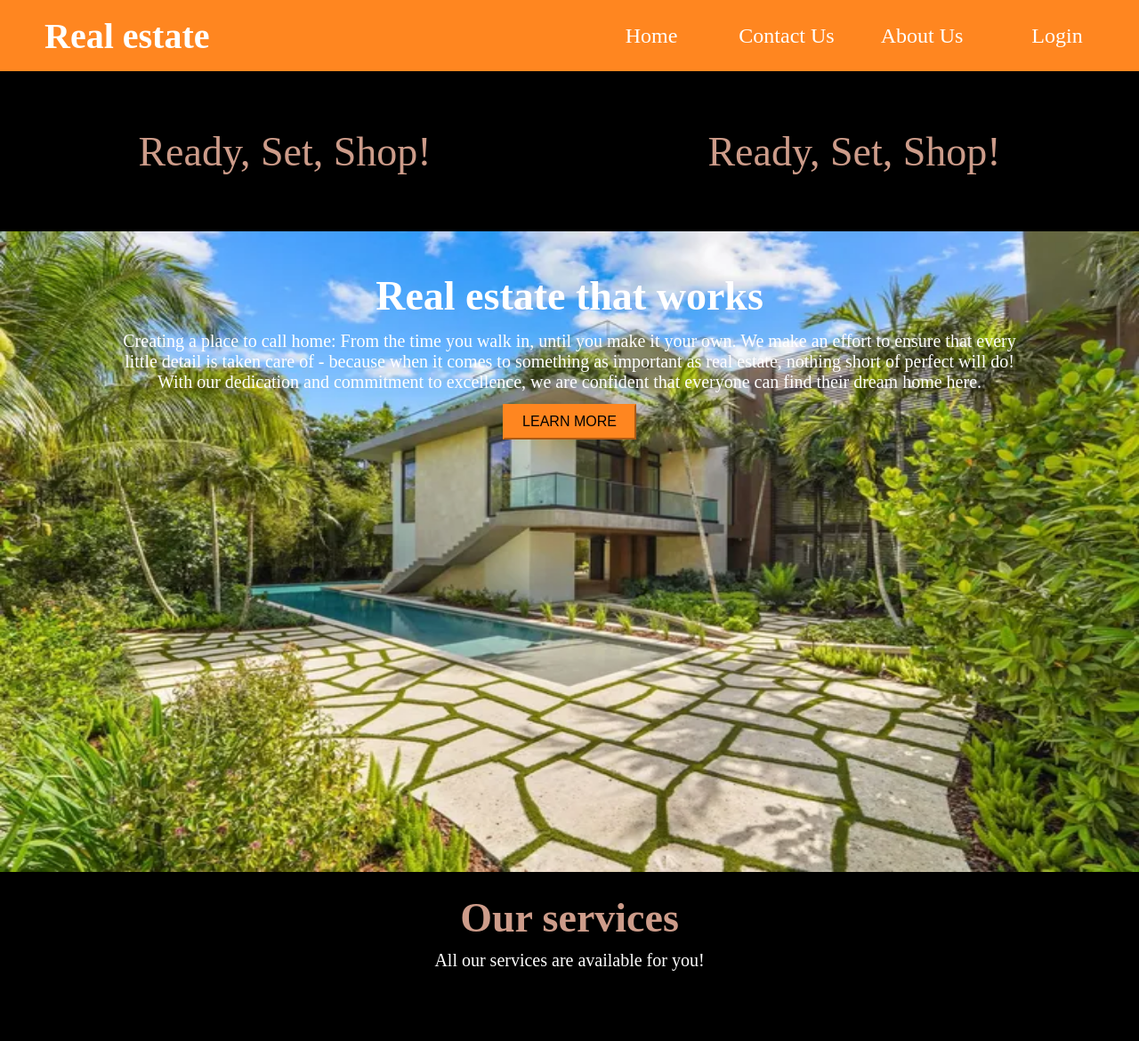
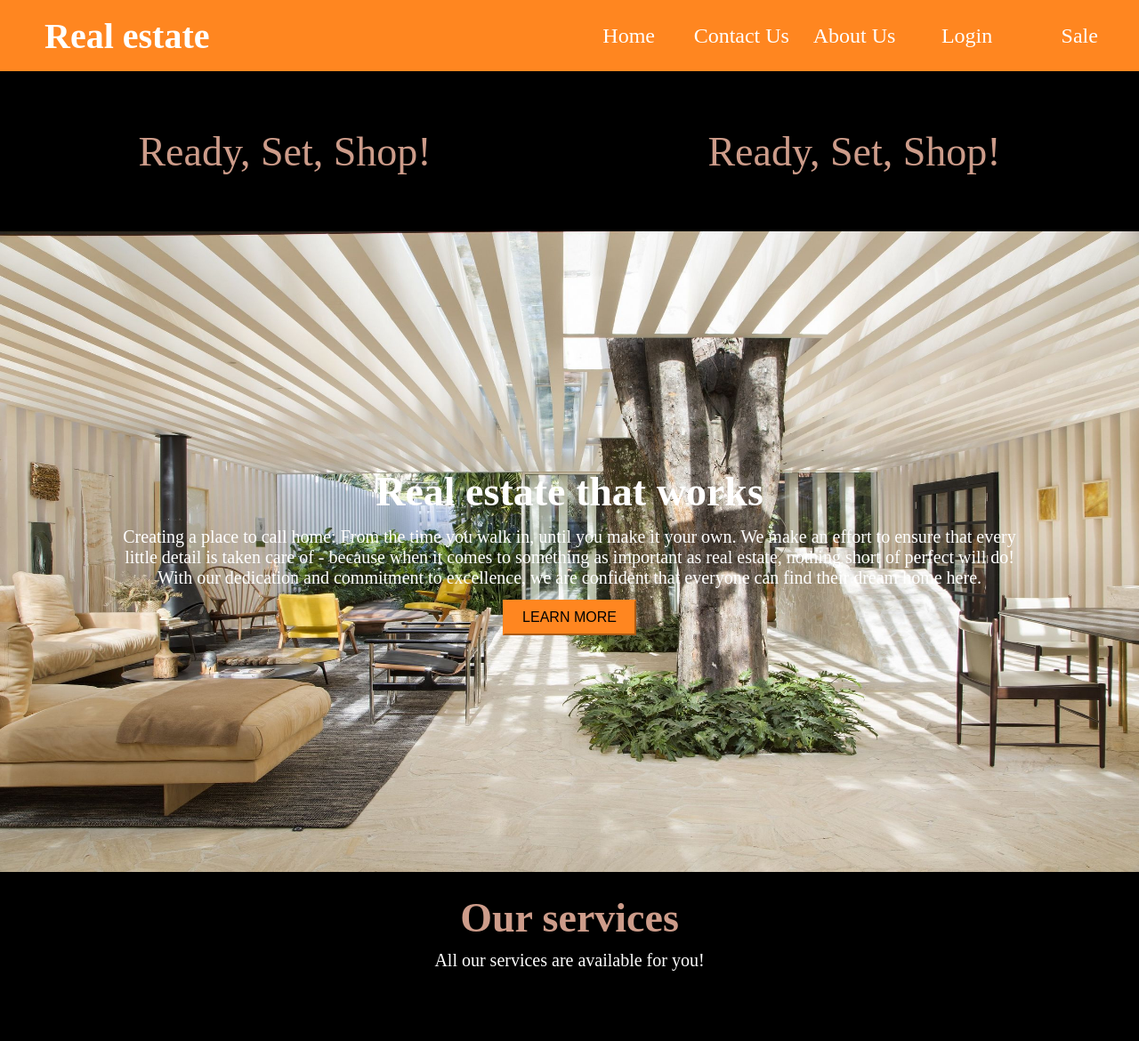
Before and after one commit to AliDreshaj12/Real-Estate, a PHP site: page /Projekti.php in a window 1280 px wide. Shown: the top 1170 px of the page at 89% size. Run offline with PHP 8.4, Linux system fonts and the light colour scheme.

Commit message:
Update projekti

```diff
--- a/Projekti.php
+++ b/Projekti.php
@@ -17,8 +17,8 @@
         <div class="komenti2">Ready, Set, Shop!</div>
     </div>
     <div class="AA">
-  <img src="photos/imagereader (3).webp" alt="3" class="hero">
-  <div class="bgfoto">
+  <img src="photos/outdoor.jpg" alt="3" class="hero">
+  <div class="bgfoto" style="margin-top:220px;">
       <h1>Real estate that works</h1>
       <p>Creating a place to call home:
            From the time you walk in, until you make
@@ -38,8 +38,8 @@
 </div>
 
 <div class="AA">
-<img src="photos/imagereader (2).webp" alt="3" class="hero">
-<div class="bgfoto">
+<img src="photos/best-new-york-city-real-estate-photographers.jpg" alt="3" class="hero">
+<div class="bgfoto"style="margin-top:220px;">
     <h1>Real estate that works</h1>
     <p>Creating a place to call home:
          From the time you walk in, until you make
@@ -59,8 +59,8 @@
 </div>
 
 <div class="AA">
-<img src="photos/imagereader (1).webp" alt="3" class="hero">
-<div class="bgfoto">
+<img src="photos/im-700127.jpeg" alt="3" class="hero">
+<div class="bgfoto"style="margin-top:220px;">
   <h1>Real estate that works</h1>
   <p>Creating a place to call home:
        From the time you walk in, until you make
--- a/header.php
+++ b/header.php
@@ -11,6 +11,7 @@
                 <li><a href='Contact Us.php'>Contact Us</a></li>
                 <li><a href='About Us.php'>About Us</a></li>
                 <li><a href='Login.php'>Login</a></li>
+                <li><a href='sale.php'>Sale</a></li>
             </ul>
         </div>
     </nav>
--- a/register-shtepit.php
+++ b/register-shtepit.php
@@ -41,7 +41,7 @@
 ?>
 
 <div class="edit-title">
-    <p>Edit Vetura</p>
+    <p>Edit Shtepia</p>
 </div>
 
 <div class="form-div">
--- a/sale.php
+++ b/sale.php
@@ -48,7 +48,7 @@
             </div>
         </div>
         <div class="rubrika">
-            <img src="photos/imagereader (1).webp" alt="" class="img">
+            <img src="photos/shtepi.jpeg" alt="" class="img">
             <div class="views_date">
                 <p>$345,000</p>
                 <button>submit</button>
@@ -69,14 +69,14 @@
             </div>
         </div>
         <div class="rubrika">
-            <img src="photos/OIP.png" alt="" class="img">
+            <img src="photos/shtepia1.webp" alt="" class="img">
             <div class="views_date">
                 <p>$250,000</p>
                 <button>submit</button>
             </div>
         </div>
         <div class="rubrika">
-            <img src="photos/imagereader (3).webp" alt="" class="img">
+            <img src="photos/arizona-luxury-home-builder.jpg" alt="" class="img">
             <div class="views_date">
                 <p>$300,000</p>
                 <button>submit</button>
--- a/slideshow.js
+++ b/slideshow.js
@@ -10,5 +10,5 @@ function showSlides() {
   slideIndex++;
   if (slideIndex > slides.length) {slideIndex = 1}
   slides[slideIndex-1].style.display = "block";
-  setTimeout(showSlides, 2000); // Change image every 2 seconds
+  setTimeout(showSlides, 2000);
 }
```
Also changed, not shown: photos/arizona-luxury-home-builder.jpg (added), photos/best-boise-furniture-home-decor-stores.jpg (added), photos/best-new-york-city-real-estate-photographers.jpg (added), photos/im-700127.jpeg (added), photos/shtepi.jpeg (added), photos/shtepia1.webp (added).
